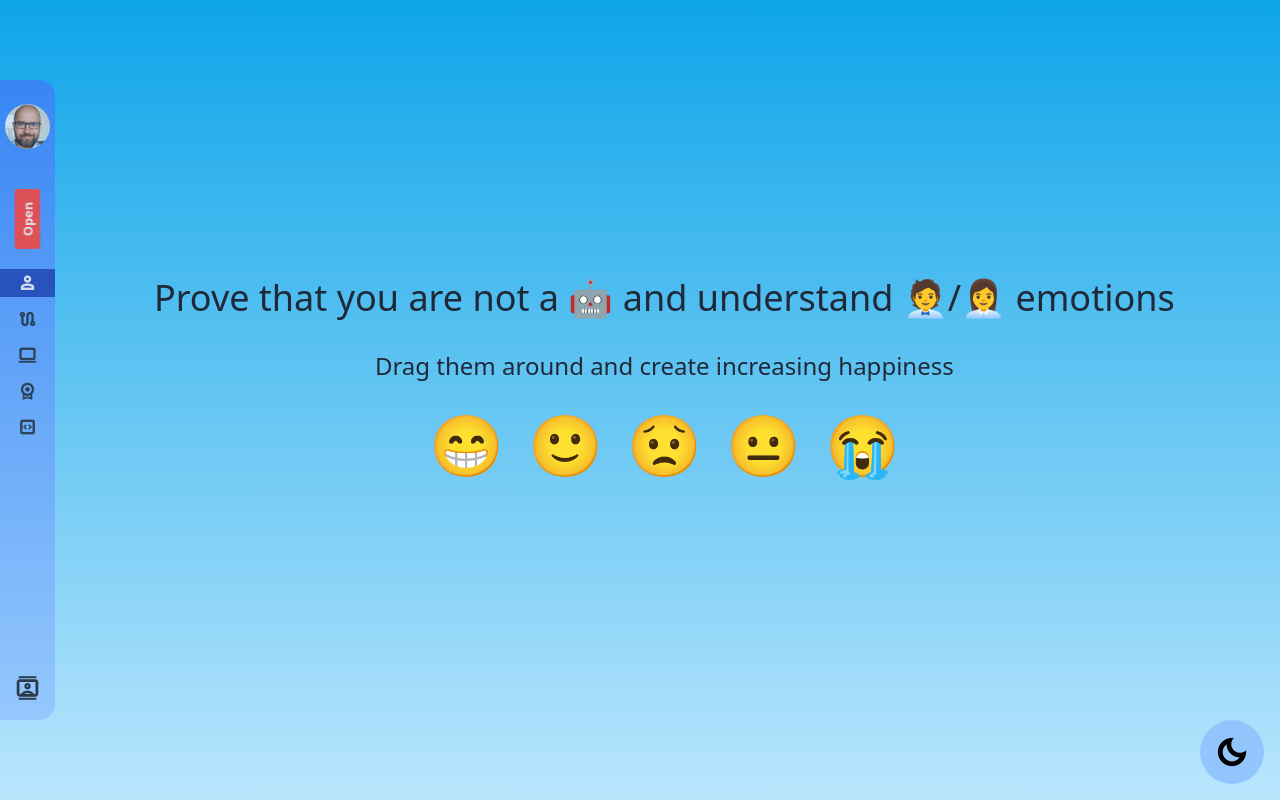
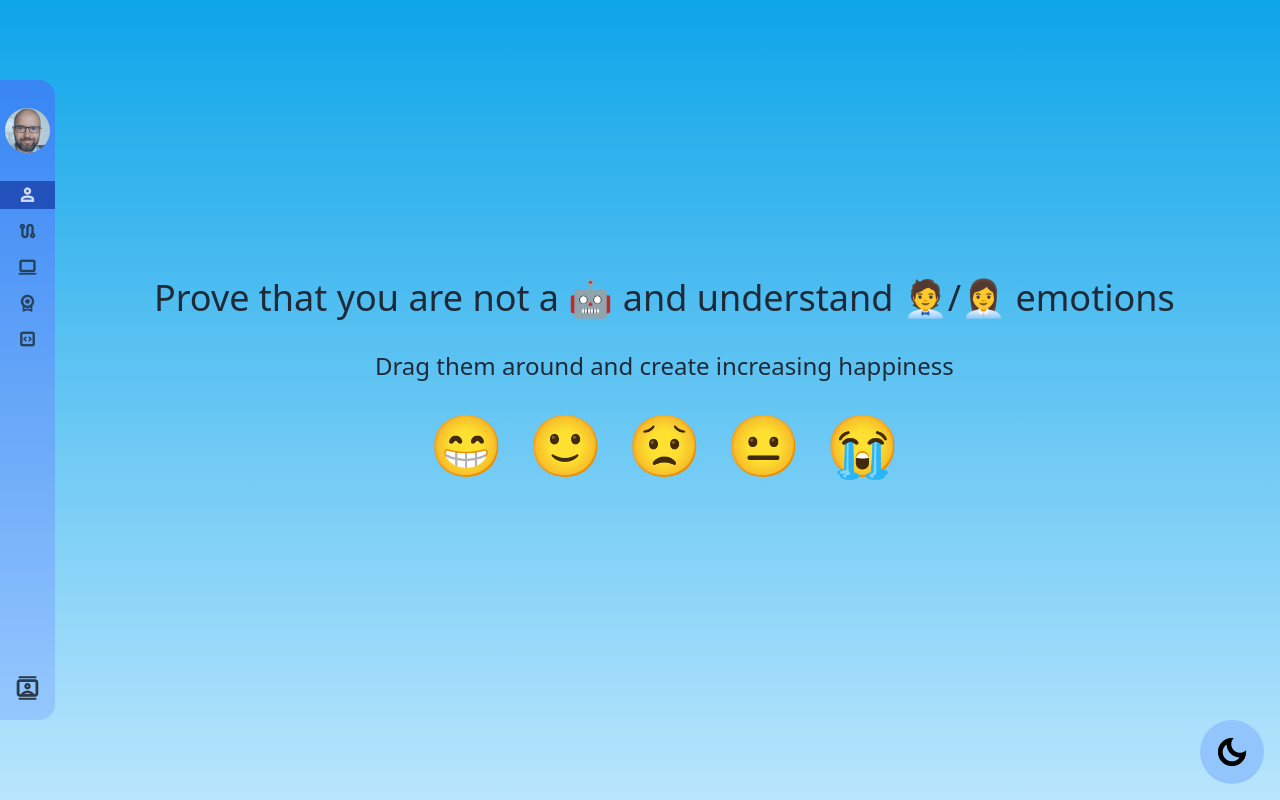
Before and after one commit to Zolikon/profile, a React (Vite) app: page / in a window 1280 px wide. Built offline with nearby package versions, Linux system fonts and the light colour scheme.

Commit message:
remove open close from side menu

```diff
--- a/src/components/SideMenu.jsx
+++ b/src/components/SideMenu.jsx
@@ -51,14 +51,6 @@ const SideNavigation = ({ content }) => {
     };
   }, [handleClickOutside]);
 
-  const toggleIsOpen = () => {
-    if (isOpen) {
-      closeMenu();
-    } else {
-      openMenu();
-    }
-  };
-
   function isPartOfCurrentPath(path) {
     return (
       (location.pathname === "/" && location.pathname === path) || (path !== "/" && location.pathname.startsWith(path))
@@ -98,24 +90,12 @@ const SideNavigation = ({ content }) => {
               )}
               <img src="/profil.jpg" alt="profile" className={` rounded-full mb-4 mt-2`} />
             </motion.div>
-            <motion.button
-              className="bg-red-500 hover:bg-red-700 dark:bg-teal-500 dark:hover:bg-teal-700 dark:text-light-text font-bold py-1 px-4 rounded select-none text-dark-text"
-              onClick={toggleIsOpen}
-              variants={variants}
-              initial="closedButton"
-              transition={transition}
-              animate={isOpen ? "openButton" : "closedButton"}
-            >
-              {isOpen ? "Close" : "Open"}
-            </motion.button>
             <motion.nav
               initial="closed"
               animate={isOpen ? "open" : "closed"}
               variants={variants}
               transition={transition}
-              className={`${
-                isOpen ? "mt-8 sm:mt-12" : "mt-12 sm:mt-16"
-              } flex flex-col gap-0 xl:gap-2 justify-start w-full h-full overflow-hidden select-none items-start`}
+              className={` flex flex-col gap-0 xl:gap-2 justify-start w-full h-full overflow-hidden select-none items-start`}
             >
               {content.map((item) =>
                 isOpen ? (
```
